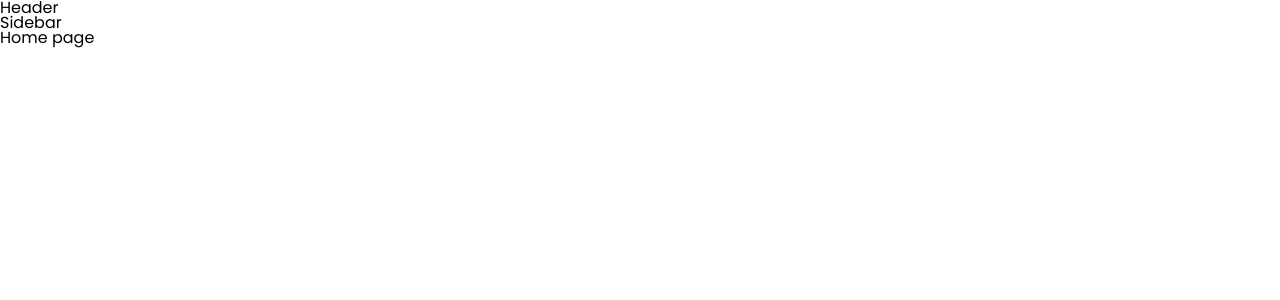
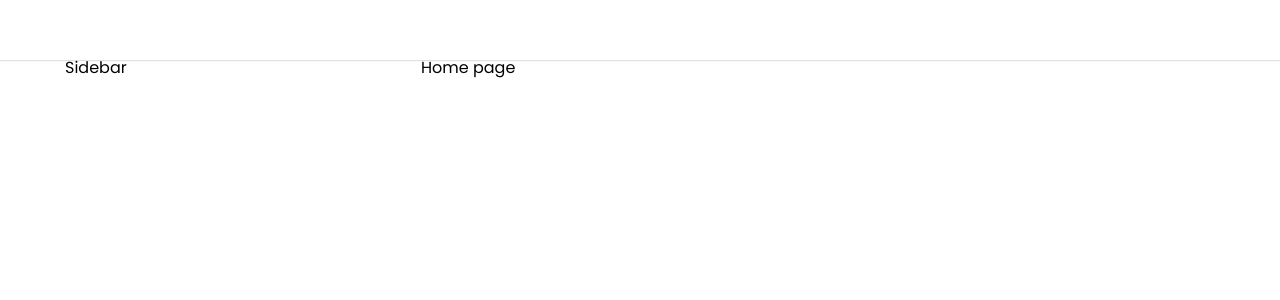
Before and after one commit to HuangKha097/VieNote, a React (Vite) app: page / in a window 1280 px wide. Shown: the top 300 px of the page. Built offline with nearby package versions, Linux system fonts and the light colour scheme; a web font is replaced by a local one.

Commit message:
Khung Layout

```diff
--- a/package.json
+++ b/package.json
@@ -10,6 +10,7 @@
     "preview": "vite preview"
   },
   "dependencies": {
+    "classnames": "^2.5.1",
     "react": "^19.1.0",
     "react-dom": "^19.1.0",
     "react-router-dom": "^7.6.2",
--- a/src/components/GlobalStyles/GlobalStyles.scss
+++ b/src/components/GlobalStyles/GlobalStyles.scss
@@ -2,9 +2,14 @@
 
 :root {
     --primary: rgb(247, 236, 95);
+    // Default layout
+    --default-layout-header-height: 60px;
+    --default-layout-width: 1150px;
 }
 
 * {
+    margin: 0;
+    padding: 0;
     box-sizing: border-box;
 }
 
--- /dev/null
+++ b/src/components/Layout/DefaultLayout/DefaultLayout.module.scss
@@ -0,0 +1,14 @@
+.wrapper {
+    display: flex;
+    flex-direction: column;
+    align-items: center;
+}
+
+.container {
+    width: var(--default-layout-width);
+    display: flex;
+}
+
+.content {
+    flex: 1;
+}
--- /dev/null
+++ b/src/components/Layout/DefaultLayout/Sidebar/Sidebar.module.scss
@@ -0,0 +1,3 @@
+.wrapper {
+    width: 356px;
+}
--- a/src/components/Layout/DefaultLayout/Sidebar/index.jsx
+++ b/src/components/Layout/DefaultLayout/Sidebar/index.jsx
@@ -1,7 +1,11 @@
+import classNames from 'classnames/bind';
+
 import React from 'react';
+import styles from './Sidebar.module.scss';
 
+const cx = classNames.bind(styles);
 const Sidebar = () => {
-    return <div>Sidebar</div>;
+    return <aside className={cx('wrapper')}>Sidebar</aside>;
 };
 
 export default Sidebar;
--- a/src/components/Layout/DefaultLayout/index.jsx
+++ b/src/components/Layout/DefaultLayout/index.jsx
@@ -1,15 +1,20 @@
+import classNames from 'classnames/bind';
+
 import Header from '../components/Header';
 import Sidebar from './Sidebar';
+import styles from './DefaultLayout.module.scss';
+
+const cx = classNames.bind(styles);
 
 import React from 'react';
 
 const DefaultLayout = ({ children }) => {
     return (
-        <div>
+        <div className={cx('wrapper')}>
             <Header />
-            <div className="contaier">
+            <div className={cx('container')}>
                 <Sidebar />
-                <div className="content">{children}</div>
+                <div className={cx('content')}>{children}</div>
             </div>
         </div>
     );
--- a/src/components/Layout/HeaderOnly/index.jsx
+++ b/src/components/Layout/HeaderOnly/index.jsx
@@ -2,7 +2,7 @@
 
 import React from 'react';
 
-const DefaultLayout = ({ children }) => {
+const HeaderOnly = ({ children }) => {
     return (
         <div>
             <Header />
@@ -13,4 +13,4 @@
     );
 };
 
-export default DefaultLayout;
+export default HeaderOnly;
--- /dev/null
+++ b/src/components/Layout/components/Header/Header.module.scss
@@ -0,0 +1,12 @@
+.wrapper {
+    width: 100%;
+    height: var(--default-layout-header-height, 60px);
+    box-shadow: 0px 1px 1px rgb(0 0 0 / 12%);
+    display: flex;
+    justify-content: center;
+}
+
+.inner {
+    height: 100%;
+    width: var(--default-layout-width);
+}
--- a/src/components/Layout/components/Header/index.jsx
+++ b/src/components/Layout/components/Header/index.jsx
@@ -1,7 +1,16 @@
 import React from 'react';
+import styles from './Header.module.scss';
+import classNames from 'classnames/bind';
 
+const cx = classNames.bind(styles);
 const Header = () => {
-    return <div>Header</div>;
+    return (
+        <>
+            <header className={cx('wrapper')}>
+                <div className={cx('inner')}></div>
+            </header>
+        </>
+    );
 };
 
 export default Header;
```
Also changed, not shown: 1 other file (tests, documents, lock files or other folders).
